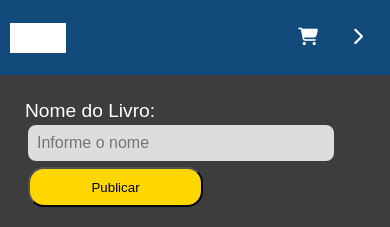
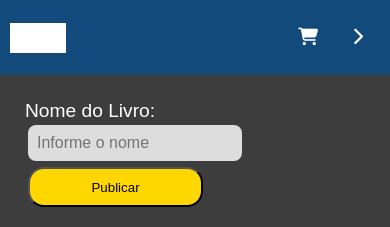
Before and after one commit to Tainaceline/site-livros-olx, a plain HTML site: page index.html in a window 390 px wide. Shown: the top 227 px of the page. Drawn offline with Linux system fonts and the light colour scheme; grey boxes are pictures that could not be loaded.

Commit message:
Update mobilelivro.css

```diff
--- a/mobilelivro.css
+++ b/mobilelivro.css
@@ -24,6 +24,6 @@ html, body {
 
 
 input[type="search"] {
-    width: 90%;
+    width: 63%;
 }
 }
```
